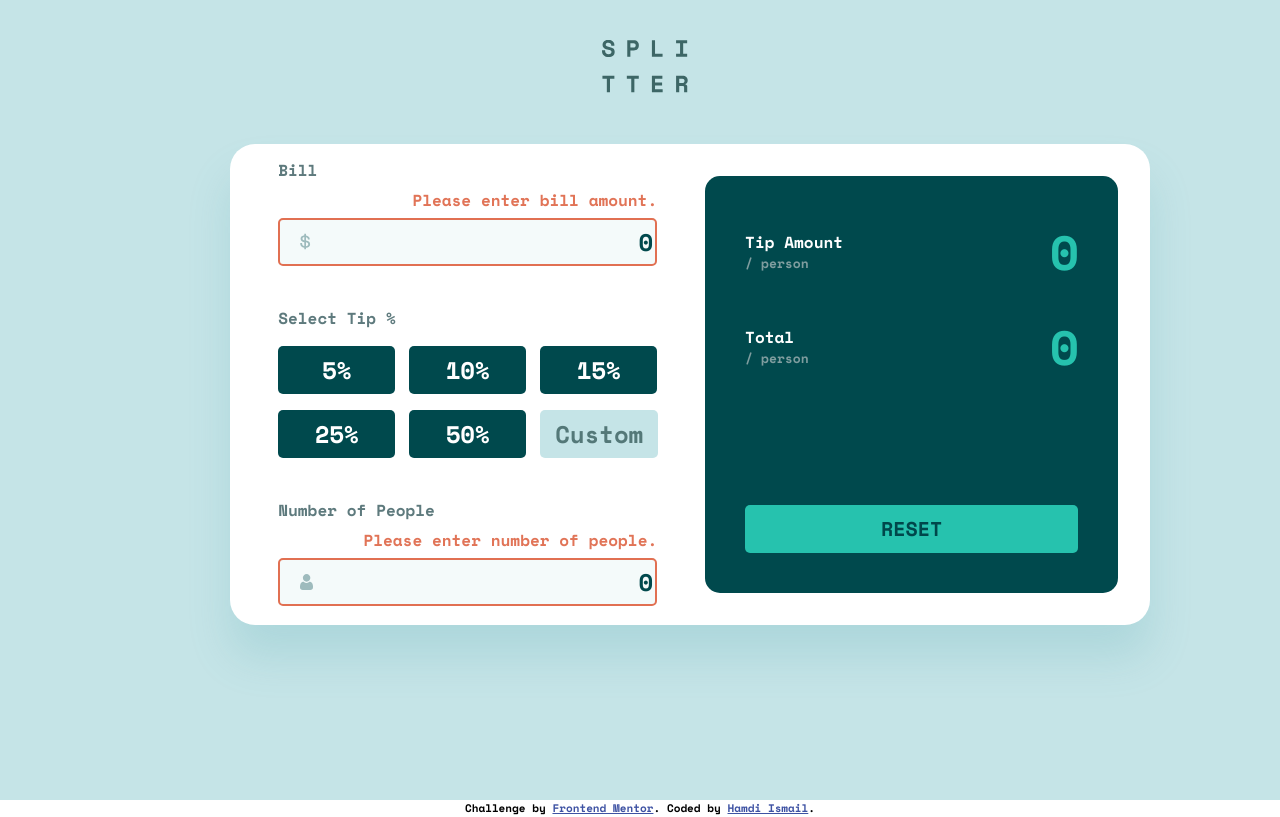
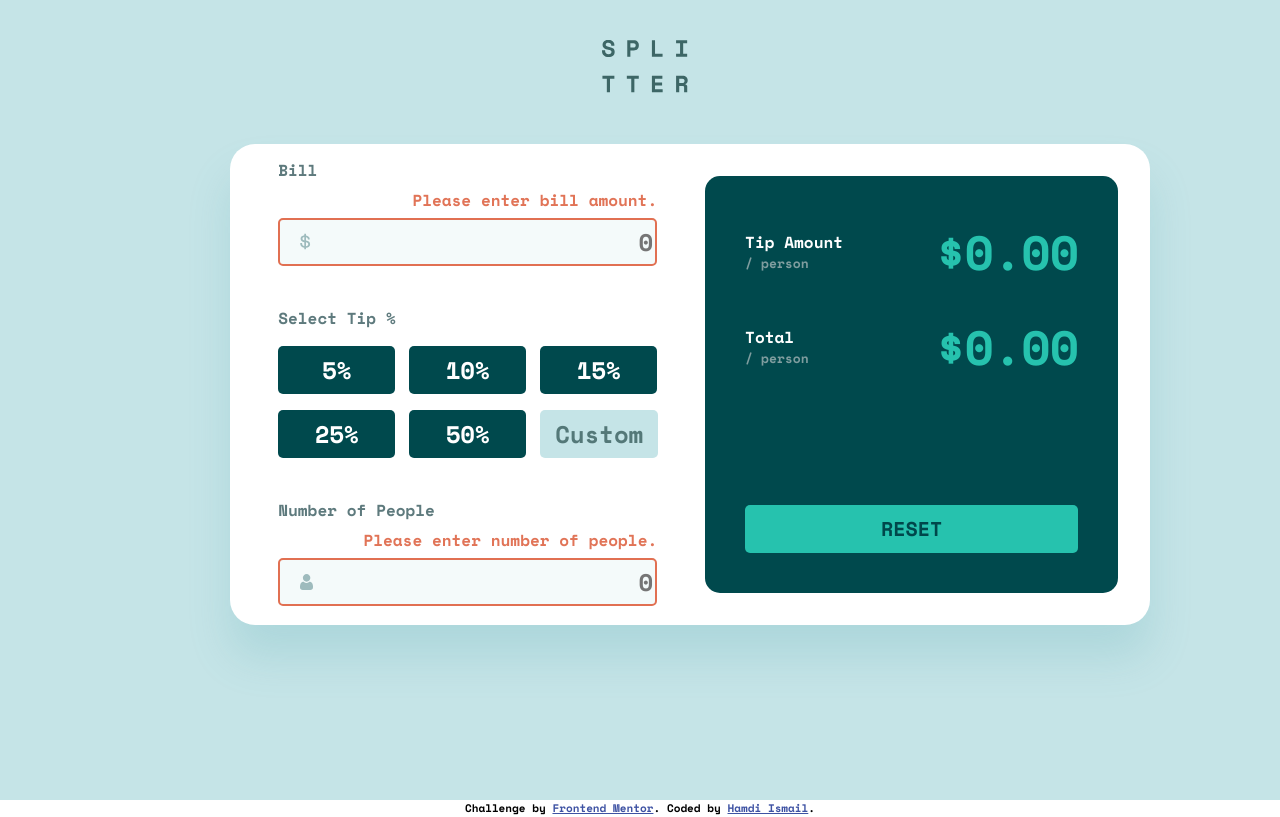
Before and after one commit to hamdihismail/tip-calculator-app, a plain HTML site: page index.html in a window 1280 px wide. Both pictures are taken after a click on the button "RESET". Drawn offline with nearby package versions, Linux system fonts and the light colour scheme.

Commit message:
placeholder update

```diff
--- a/app.js
+++ b/app.js
@@ -13,10 +13,10 @@ const totalPerPerson = document.querySelector('.display-total-amount');
 // // Reset Button
 resetBtn.addEventListener('click', function (){
     localStorage.removeItem(tip);
-    bill.value = 0;
-    numPeople.value = 0;
-    tipPerPerson.textContent = 0;
-    totalPerPerson.textContent = 0;
+    bill.value = '';
+    numPeople.value = '';
+    tipPerPerson.textContent = `$0.00`;
+    totalPerPerson.textContent = `$0.00`;
     overlay.style.display = 'none';
     customBtn.style.display = 'block';
 
--- a/index.html
+++ b/index.html
@@ -9,7 +9,6 @@
 
   <title>Frontend Mentor | Tip calculator app</title>
 
-  <!-- Feel free to remove these styles or customise in your own stylesheet 👍 -->
   <style>
     .attribution { font-size: 11px; text-align: center; }
     .attribution a { color: hsl(228, 45%, 44%); }
@@ -24,7 +23,7 @@
         <form action="./" class="form-bill input">
           <label class="label-bill" for="bill">Bill</label>
           <div class="input__error"></div>
-          <input class="bill-price" type="number" step=".01" name="bill" required min=".01" >
+          <input class="bill-price" type="number" step=".01" name="bill" required min=".01" placeholder="0">
         </form>
         <div class="select-tip">
           <h3 class="select-tip-header">Select Tip %</h3>
@@ -41,7 +40,7 @@
         <form class="form-people input">
           <label class="label-people" for="people">Number of People</label>
           <div class="input__error"></div>
-          <input class="num-people" type="number" name="people" required min="1">
+          <input class="num-people" type="number" name="people" required min="1" placeholder="0">
         </form>
       </div>
       <div class="card-display">
@@ -50,14 +49,14 @@
             <h5 class="tip-amount-text">Tip Amount</h5>
             <p class="tip-per-person">/ person</p>
           </div>
-          <h1 class="display-tip-amount">0</h1>
+          <h1 class="display-tip-amount">$0.00</h1>
         </div>
         <div class="total-amount-container">
           <div class="total-text-container">
             <h5 class="total-text">Total</h5>
             <p class="total-per-person">/ person</p>
           </div>
-          <h1 class="display-total-amount">0</h1>
+          <h1 class="display-total-amount">$0.00</h1>
         </div>
         <button class="reset-btn">RESET</button>
       </div>
--- a/style.css
+++ b/style.css
@@ -216,6 +216,7 @@ input[type="number"] {
   font-size: 24px;
   line-height: 36px;
   text-align: right;
+
 }
 /* form end */
 
```
